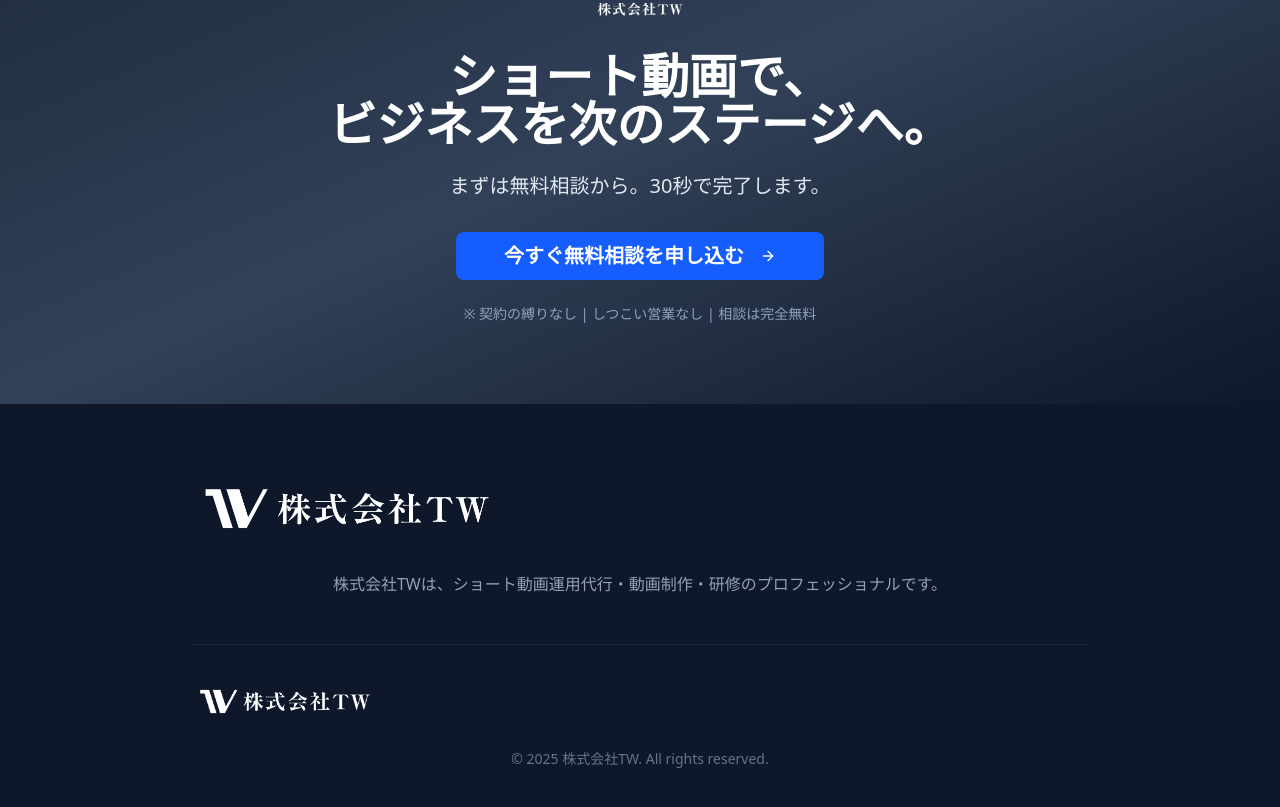
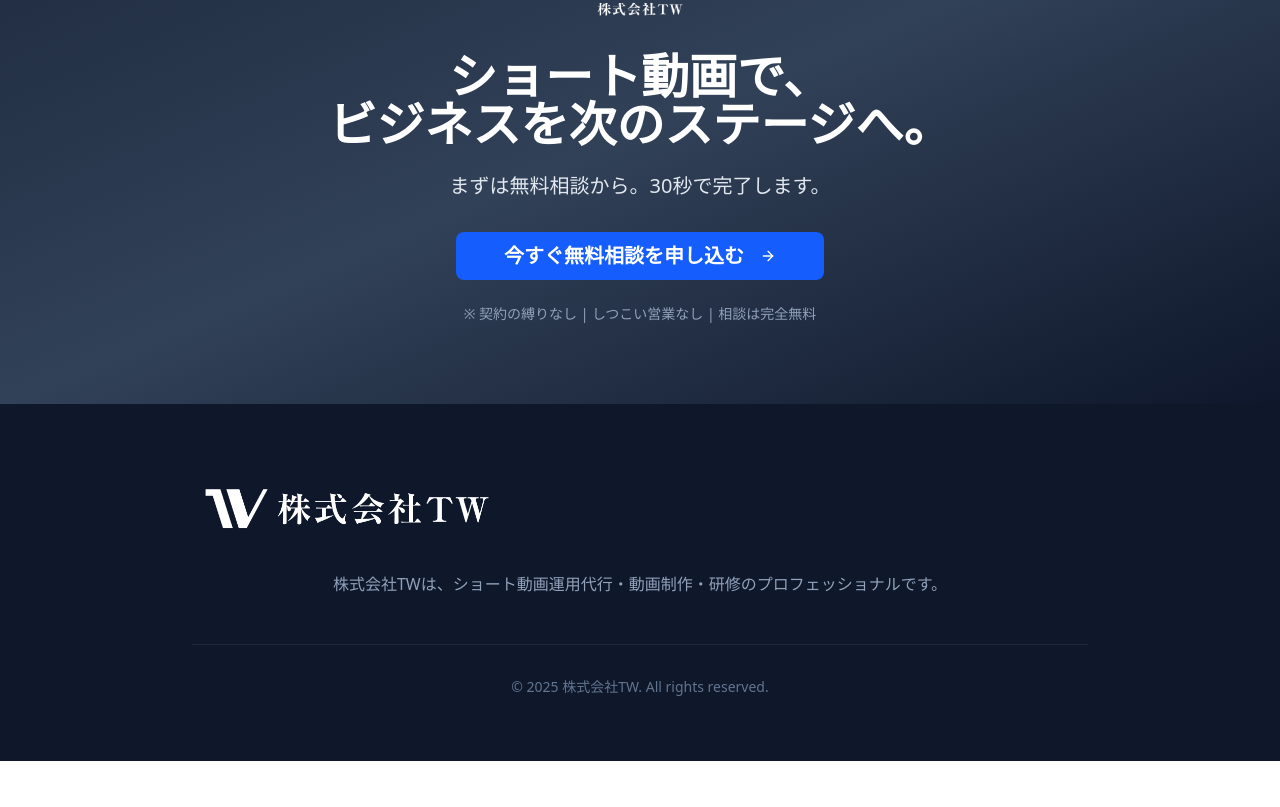
Before and after one commit to sakaihiroki162-debug/Publish-to-GitHub, a Next.js app: page / in a window 1280 px wide. Shown: the part 8517-9324 px from the top of the page. After the commit the page ends 9278 px from the top, so only its background shows below. Built offline with nearby package versions, Linux system fonts and the light colour scheme.

Commit message:
コード修正

```diff
--- a/app/page.tsx
+++ b/app/page.tsx
@@ -709,7 +709,6 @@ export default function LandingPage() {
               </p>
             </div>
             <div className="border-t border-slate-800 pt-8 text-center">
-              <img src="/logo-white2.png" alt="株式会社TW" className="h-12 mb-6" />
               <p className="text-slate-500 text-sm">© 2025 株式会社TW. All rights reserved.</p>
             </div>
           </div>
```
